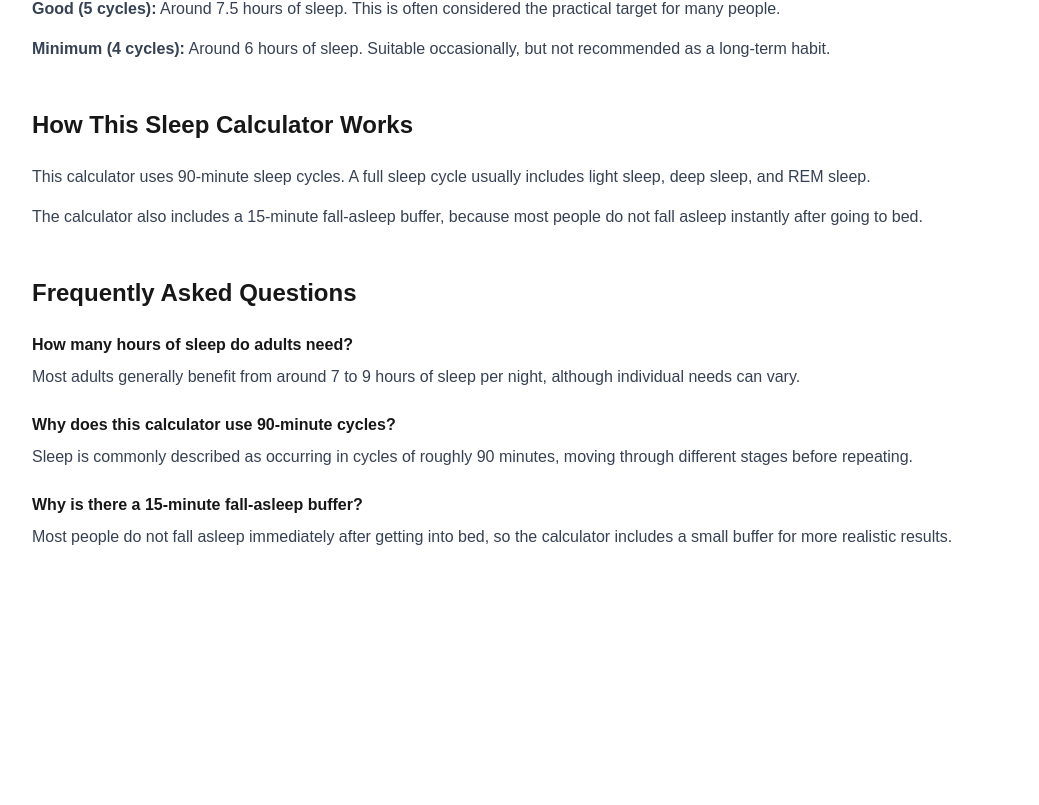
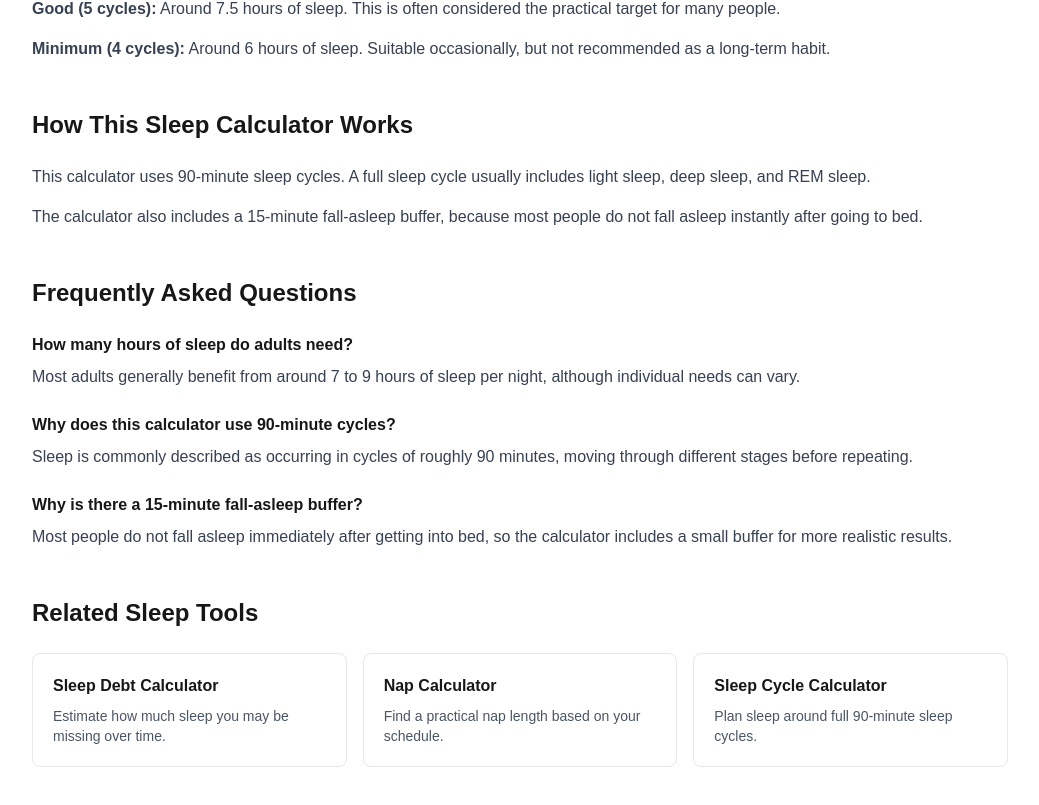
Before and after one commit to Lee-ciang/sleep-pilates-tools, a Next.js app: page /sleep-calculator in a window 1280 px wide. Shown: the part 919-1724 px from the top of the page, without its empty margins (120-1159 px from the left). Before the commit the page ends 1532 px from the top, so only its background shows below. Built offline with nearby package versions, Linux system fonts and the light colour scheme.

Commit message:
Add related tools to Sleep Calculator

```diff
--- a/app/sleep-calculator/page.tsx
+++ b/app/sleep-calculator/page.tsx
@@ -120,6 +120,41 @@ export default function SleepCalculatorPage() {
     </div>
   </div>
 </section>
+
+<section className="mt-12">
+  <h2 className="text-2xl font-semibold">
+    Related Sleep Tools
+  </h2>
+
+  <div className="mt-6 grid gap-4 sm:grid-cols-3">
+    <div className="rounded-lg border border-gray-200 p-5">
+      <h3 className="font-semibold">
+        Sleep Debt Calculator
+      </h3>
+      <p className="mt-2 text-sm text-gray-600">
+        Estimate how much sleep you may be missing over time.
+      </p>
+    </div>
+
+    <div className="rounded-lg border border-gray-200 p-5">
+      <h3 className="font-semibold">
+        Nap Calculator
+      </h3>
+      <p className="mt-2 text-sm text-gray-600">
+        Find a practical nap length based on your schedule.
+      </p>
+    </div>
+
+    <div className="rounded-lg border border-gray-200 p-5">
+      <h3 className="font-semibold">
+        Sleep Cycle Calculator
+      </h3>
+      <p className="mt-2 text-sm text-gray-600">
+        Plan sleep around full 90-minute sleep cycles.
+      </p>
+    </div>
+  </div>
+</section>
       </div>
     </main>
   );
```
